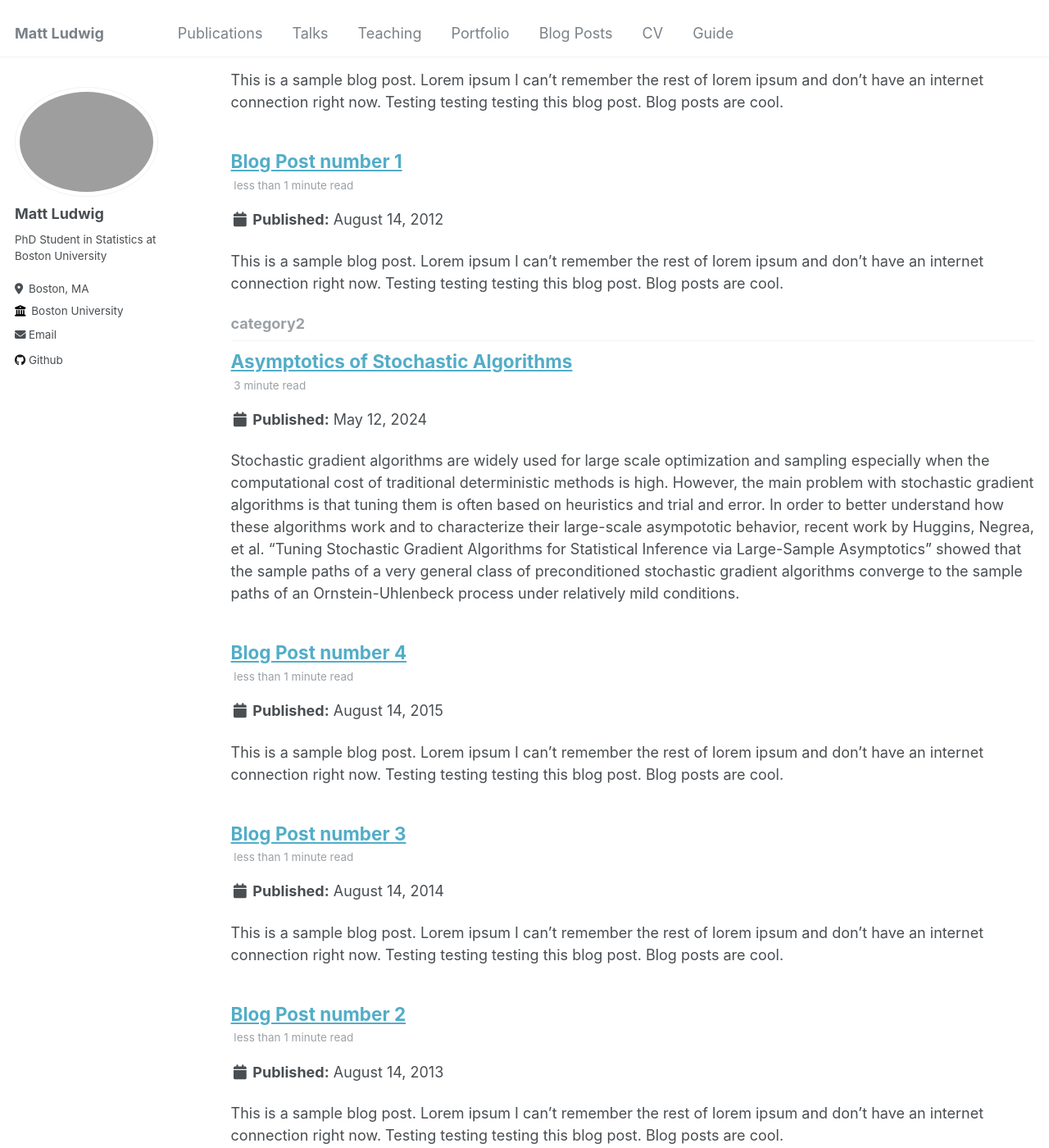
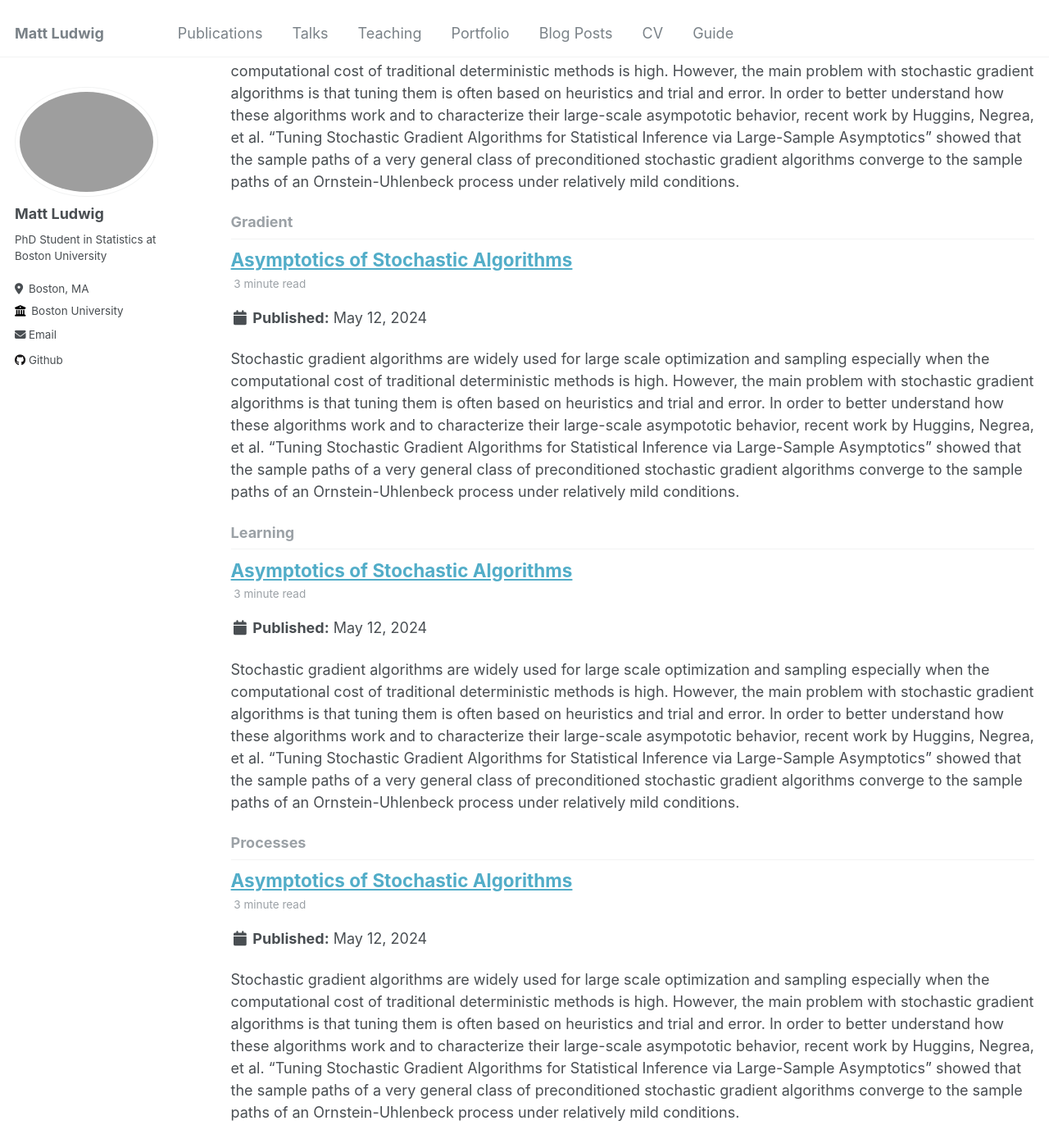
Before and after one commit to giwdulttam/giwdulttam.github.io2, a Jekyll site: the page built from _pages/tag-archive.html, in a window 1280 px wide and 1400 px high, scrolled down 1035 px. Shown: the whole window at 82% size. Built offline with Jekyll 4.4.1, drawn with Linux system fonts in a browser that asks for light colours; some of the changed text lies outside the part shown.

Commit message:
Update 2024-05-12-Asymptotics-of-Stochastic-Algorithms.md

```diff
--- a/_posts/2024-05-12-Asymptotics-of-Stochastic-Algorithms.md
+++ b/_posts/2024-05-12-Asymptotics-of-Stochastic-Algorithms.md
@@ -3,9 +3,9 @@ title: 'Asymptotics of Stochastic Algorithms'
 date: 2024-05-12
 permalink: /posts/2012/08/blog-post-4/
 tags:
-  - cool posts
-  - category1
-  - category2
+  -Machine Learning
+  -Stochastic Processes
+  -Stochastic Gradient Descent
 ---
 
 Stochastic gradient algorithms are widely used for large scale optimization and sampling especially when the computational cost of traditional deterministic methods is high. However, the main problem with stochastic gradient algorithms is that tuning them is often based on heuristics and trial and error. In order to better understand how these algorithms work and to characterize their large-scale asympototic behavior, recent work by Huggins, Negrea, et al. "Tuning Stochastic Gradient Algorithms for Statistical Inference via Large-Sample Asymptotics" showed that the sample paths of a very general class of preconditioned stochastic gradient algorithms converge to the sample paths of an Ornstein-Uhlenbeck process under relatively mild conditions.
```
